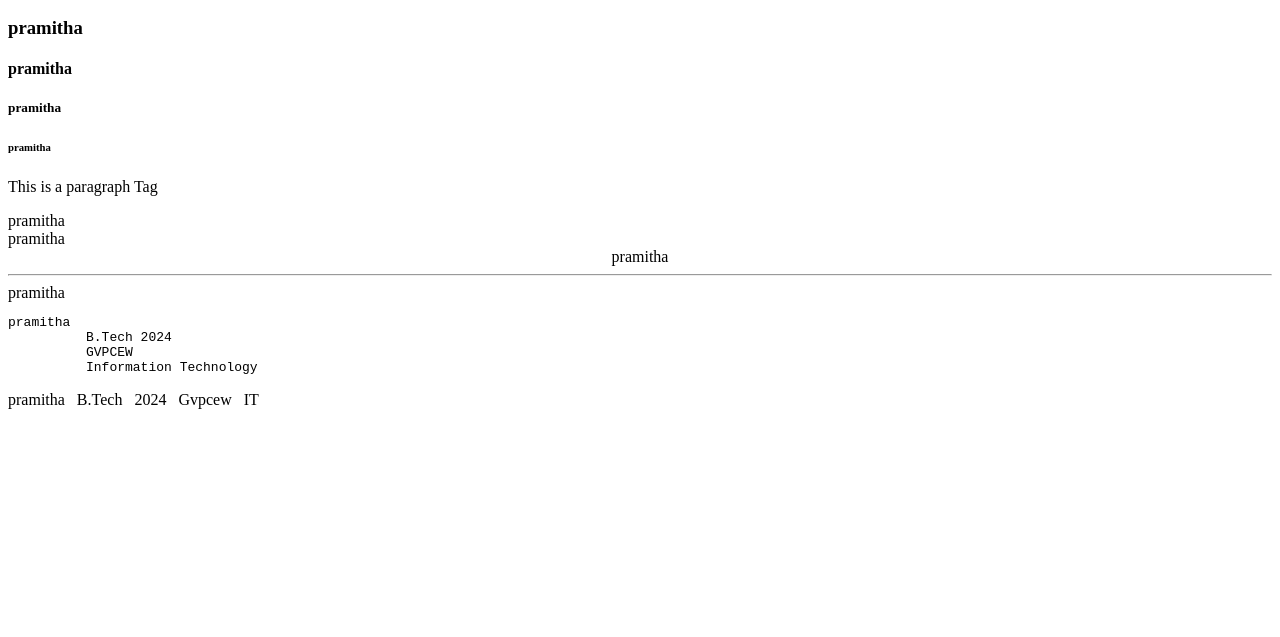
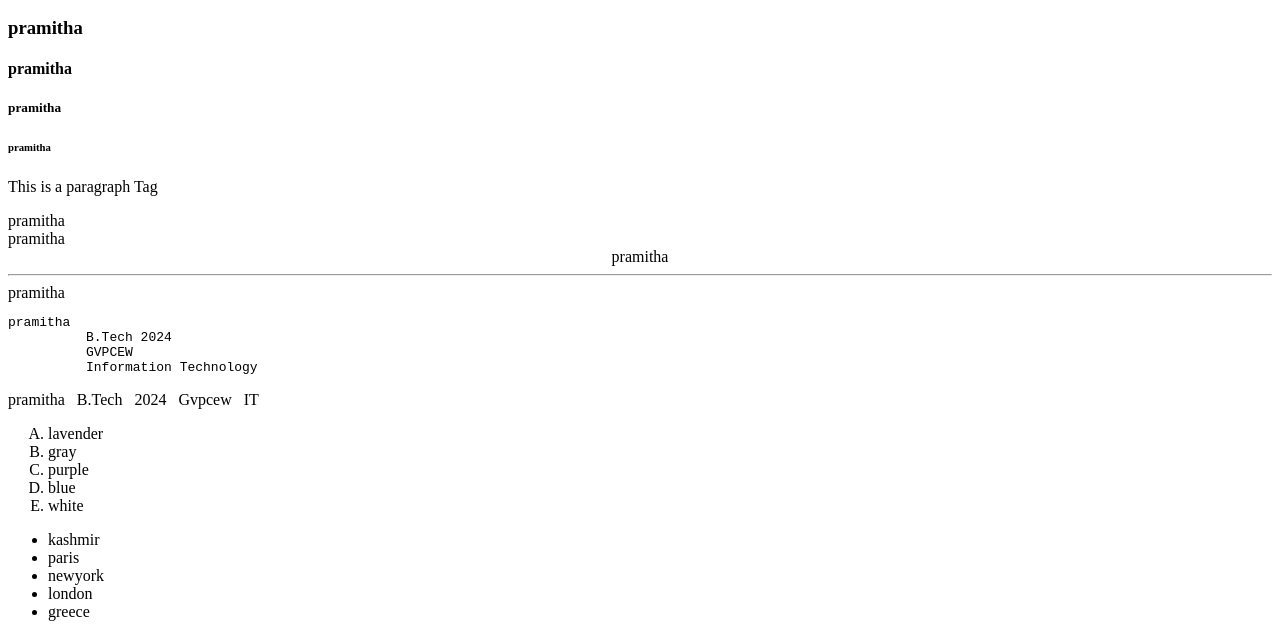
Before and after one commit to JettiPramithaSri/FrontEnd, a plain HTML site: page index.html in a window 1280 px wide. Shown: the part 190-827 px from the top of the page. Before the commit the page ends 800 px from the top, so only its background shows below. Drawn offline with Linux system fonts and the light colour scheme.

Commit message:
ordered and unordered lists

```diff
--- a/index.html
+++ b/index.html
@@ -46,5 +46,24 @@
      <!--Non-Breaking Space-->
      <p>pramitha &nbsp; B.Tech &nbsp; 2024 &nbsp; Gvpcew &nbsp; IT</p>
 
+     <!-- list-->
+     <!-- ordered list-->
+      <ol type="A" >
+        <li>lavender</li>
+        <li>gray</li>
+        <li>purple</li>
+        <li>blue</li>
+        <li>white</li>
+      </ol>
+
+     <!-- unordered list-->
+      <ul>
+        <li>kashmir</li>
+        <li>paris</li>
+        <li>newyork</li>
+        <li>london</li>
+        <li>greece</li>
+      </ul>
+
 </body>
 </html>
```
